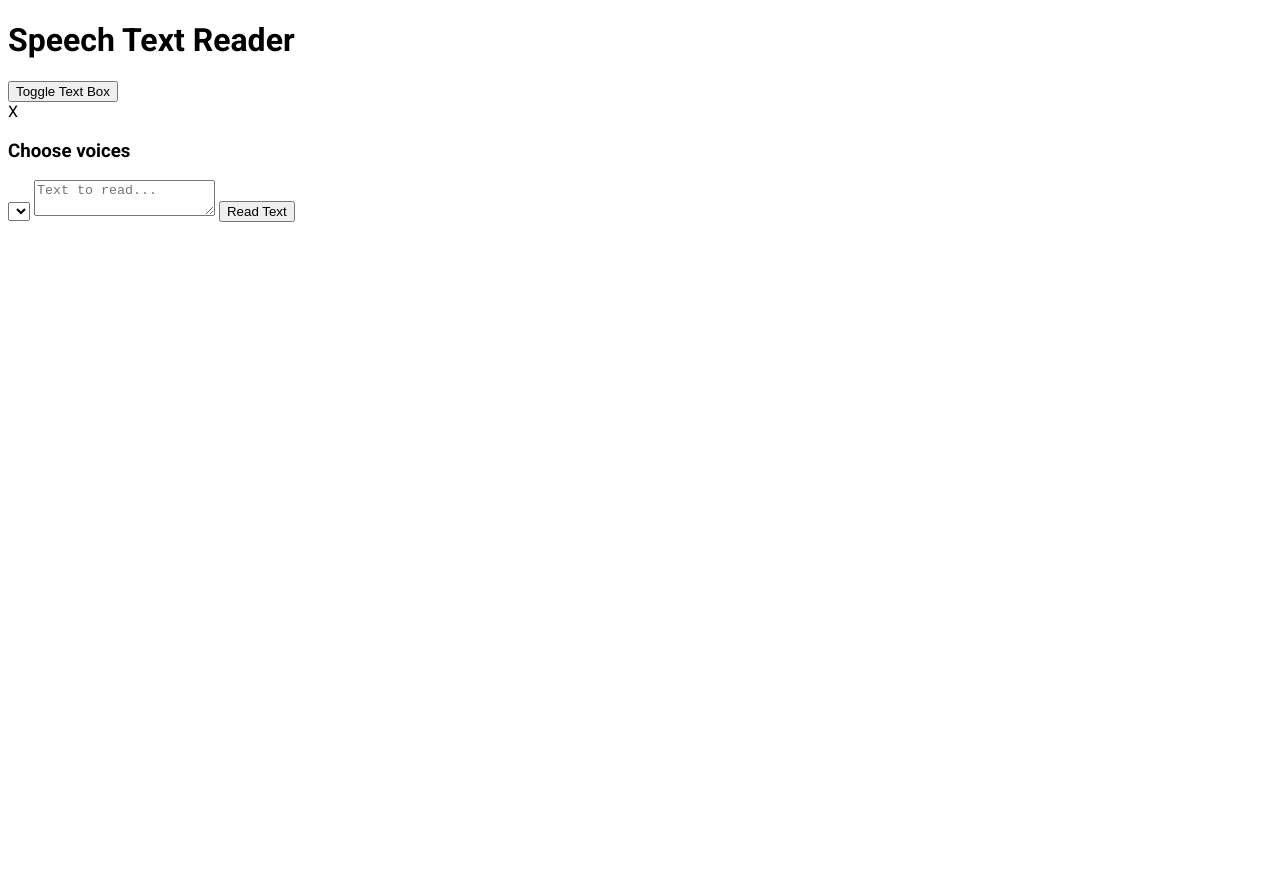
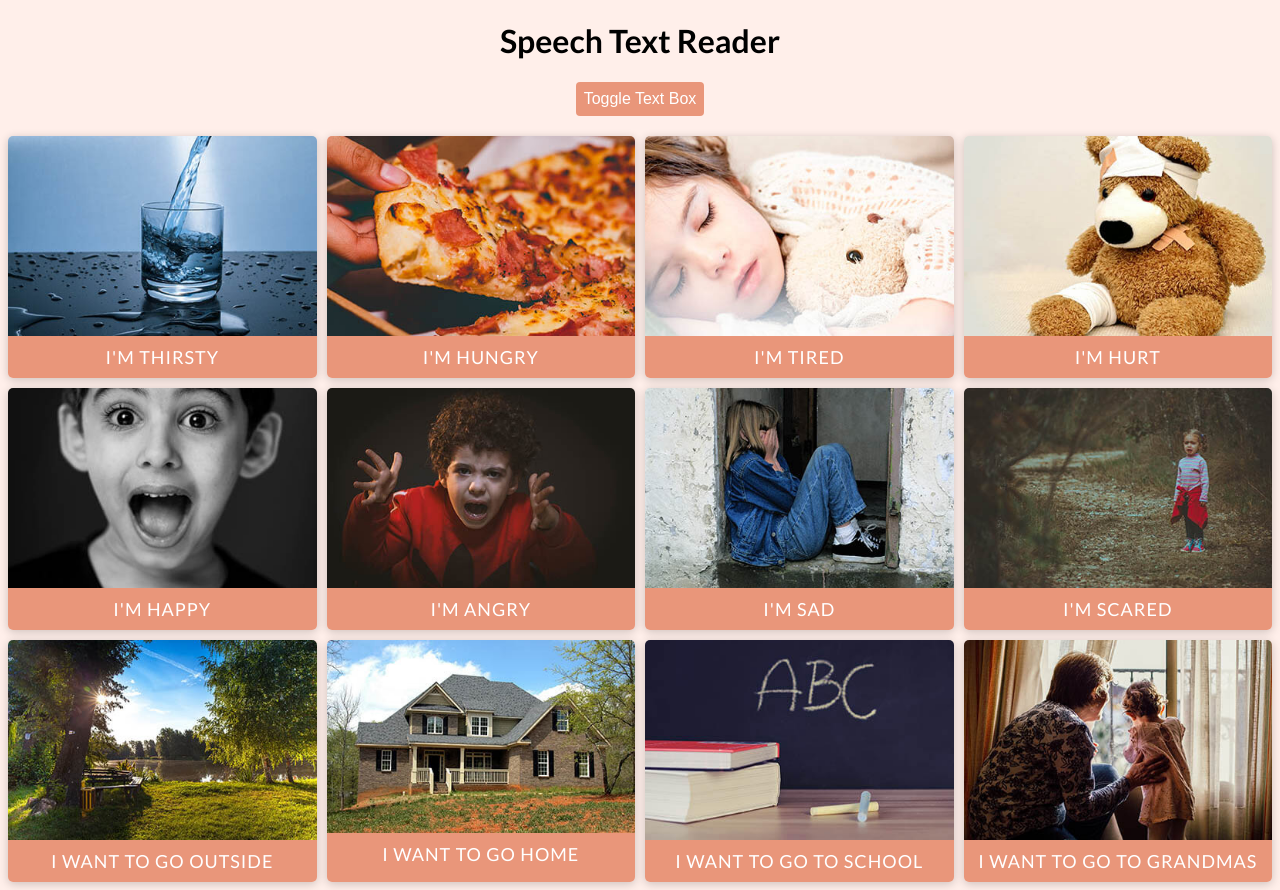
Before and after one commit to mauricechevez/20-web-projects, a plain HTML site: page 13-speech-text-reader/index.html in a window 1280 px wide. Before the commit the page ends 800 px from the top, so only its background shows below. Drawn offline with Linux system fonts and the light colour scheme.

Commit message:
added voice functionality and finished styling

```diff
--- a/13-speech-text-reader/app.js
+++ b/13-speech-text-reader/app.js
@@ -0,0 +1,124 @@
+// all DOM Elements
+const main = document.querySelector('main');
+const voiceSelect = document.getElementById('voices');
+const textarea = document.getElementById('text');
+const readBtn = document.getElementById('read');
+const closeBtn = document.getElementById('close');
+const toggleBtn = document.getElementById('toggle');
+
+// Voice Data
+const data = [
+    {
+      image: './img/drink.jpg',
+      text: "I'm Thirsty"
+    },
+    {
+      image: './img/food.jpg',
+      text: "I'm Hungry"
+    },
+    {
+      image: './img/tired.jpg',
+      text: "I'm Tired"
+    },
+    {
+      image: './img/hurt.jpg',
+      text: "I'm Hurt"
+    },
+    {
+      image: './img/happy.jpg',
+      text: "I'm Happy"
+    },
+    {
+      image: './img/angry.jpg',
+      text: "I'm Angry"
+    },
+    {
+      image: './img/sad.jpg',
+      text: "I'm Sad"
+    },
+    {
+      image: './img/scared.jpg',
+      text: "I'm Scared"
+    },
+    {
+      image: './img/outside.jpg',
+      text: 'I Want To Go Outside'
+    },
+    {
+      image: './img/home.jpg',
+      text: 'I Want To Go Home'
+    },
+    {
+      image: './img/school.jpg',
+      text: 'I Want To Go To School'
+    },
+    {
+      image: './img/grandma.jpg',
+      text: 'I Want To Go To Grandmas'
+    }
+  ];
+
+
+// Create boxes
+data.forEach(createBox);
+
+function createBox(item){
+    const box = document.createElement('div');
+    const {image,text} = item;
+
+    box.classList.add('box');
+    box.innerHTML = `
+        <img src="${image}" alt="${text}" />
+        <p class="info">${text}</p>
+    `;
+
+    // speak event
+    box.addEventListener('click', ()=>{
+        setTextMessage(text);
+        speakText();
+        box.classList.add('active');
+        setTimeout(function(){
+            box.classList.remove('active');
+        },800)
+    })
+
+    main.appendChild(box);
+}
+
+// Init speech synthesis
+const message = new SpeechSynthesisUtterance();
+
+// Store Voices
+let voices = [];
+
+function getVoices(){
+    voices = speechSynthesis.getVoices();
+    voices.forEach(voice=>{
+        // Build an option for each voice
+        const option = document.createElement('option');
+        option.value = voice.name;
+        option.innerText = `${voice.name} ${voice.lang}`;
+
+        voiceSelect.appendChild(option);
+    })
+}
+
+// Set text
+function setTextMessage(text){
+    message.text = text;
+}
+// Speak text
+function speakText(){
+    speechSynthesis.speak(message)
+}
+
+// voices change
+speechSynthesis.addEventListener('voiceschanged', getVoices);
+
+// Toggle Button
+toggleBtn.addEventListener('click', ()=> document.getElementById('text-box').classList.toggle('show'));
+// Close Button
+closeBtn.addEventListener('click', ()=> document.getElementById('text-box').classList.remove('show'));
+
+// Init voices
+getVoices();
--- a/13-speech-text-reader/style.css
+++ b/13-speech-text-reader/style.css
@@ -1,9 +1,147 @@
-@import url('https://fonts.googleapis.com/css2?family=Roboto:wght@100;300;400;500;700&display=swap');
+@import url('https://fonts.googleapis.com/css2?family=Lato:wght@100;300;400;500;700&display=swap');
 
 *{
     box-sizing: border-box;
 }
 body{
-    font-family: 'Roboto', sans-serif;
+    font-family: 'Lato', sans-serif;
+    background-color: #ffefea;
 
 }
+
+h1{
+    text-align: center;
+}
+
+.container{
+    margin:auto;
+    padding:20px;
+}
+.btn{
+    cursor: pointer;
+    background-color: darksalmon;
+    border:0;
+    border-radius: 4px;
+    color:#fff;
+    font-size: 16px;
+    padding:8px;
+}
+
+.btn:active{
+    transform: scale(.98);
+}
+
+.btn:focus,select:focus{
+    outline:none;
+}
+
+.btn-toggle{
+    display: block;
+    margin:auto;
+    margin-bottom: 20px;
+}
+
+.text-box{
+    width:70%;
+    position: absolute;
+    top:30%;
+    left:50%;
+    transform: translate(-50%, -800px);
+    background-color: #333;
+    color:#fff;
+    padding:20px;
+    border-radius: 5px;
+    transition: all 1s ease-in-out;
+}
+
+
+.text-box.show{
+    transform: translate(-50%, 0px);
+}
+
+.text-box select{
+    background-color: darksalmon;
+    border:0;
+    color:#fff;
+    font-size: 12px;
+    height: 30px;
+    width:100%;
+    font-family: inherit;
+}
+
+.text-box textarea{
+    border:1px #dadada solid;
+    border-radius: 4px;
+    font-size: 16px;
+    padding:8px;
+    margin:15px 0;
+    width:100%;
+    height:150px;
+}
+
+.text-box .btn{
+    width:100%;
+}
+
+.text-box .close{
+    float:right;
+    text-align: right;
+    cursor: pointer;
+}
+
+
+main{
+    display:grid;
+    grid-template-columns: repeat(4, 1fr);
+    gap: 10px;
+}
+
+.box{
+    box-shadow: 0 2px 10px rgba(0, 0, 0, .2);
+    border-radius: 5px;
+    cursor: pointer;
+    display:flex;
+    flex-direction: column;
+    overflow: hidden;
+    transition: box-shadow 0.2s ease-out;
+}
+
+.box.active{
+    box-shadow: 0 0 10px 5px darksalmon;
+}
+
+.box img{
+    width:100%;
+    object-fit: cover;
+    height: 200px;
+}
+
+.box .info{
+    background-color: darksalmon;
+    color:#fff;
+    font-size: 18px;
+    letter-spacing: 1px;
+    text-transform: uppercase;
+    margin: 0;
+    padding:10px;
+    text-align: center;
+    height:100%;
+}
+
+@media (max-width:1100px){
+    main{
+        grid-template-columns: repeat(3, 1fr);
+    }
+}
+
+@media (max-width:760px){
+    main{
+        grid-template-columns: repeat(2, 1fr);
+    }
+}
+
+@media (max-width:500px){
+    main{
+        grid-template-columns: 1fr;
+    }
+}
```
